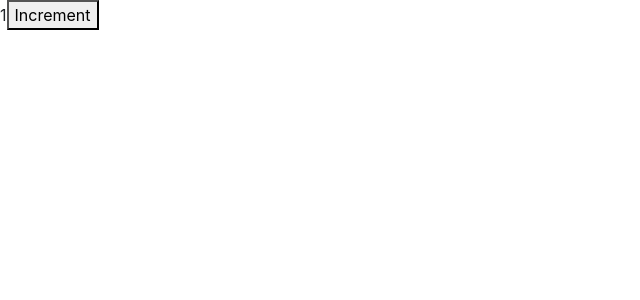
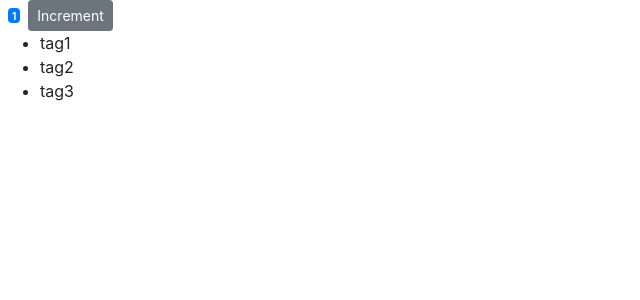
Before and after one commit to mathieufiani/counter-app, a React (Create React App) app: page / in a window 1280 px wide. Shown: the top 300 px of the page, without its empty margins (0-640 px from the left). Built offline with nearby package versions, Linux system fonts and the light colour scheme.

Commit message:
added taglist

```diff
--- a/src/components/counter.jsx
+++ b/src/components/counter.jsx
@@ -3,15 +3,33 @@
 class Counter extends Component {
   state = {
     count: 1,
+    tags: ["tag1", "tag2", "tag3"],
+  };
+  styles = {
+    fontSize: 10,
+    fontWeight: "bold",
   };
   render() {
     return (
       <React.Fragment>
-        <span>{this.formatCount()}</span>
-        <button>Increment</button>
+        <span style={this.styles} className={this.changeColorCountBtn()}>
+          {this.formatCount()}
+        </span>
+        <button className="btn btn-secondary btn-sm">Increment</button>
+        <ul>
+          {this.state.tags.map((tag) => (
+            <li key={tag}>{tag}</li>
+          ))}
+        </ul>
       </React.Fragment>
     );
   }
+  changeColorCountBtn() {
+    let classes = "badge m-2 badge-";
+    classes += this.state.count === 0 ? "warning" : "primary";
+    return classes;
+  }
+
   formatCount() {
     const { count } = this.state;
     return count === 0 ? "zero" : count;
```
